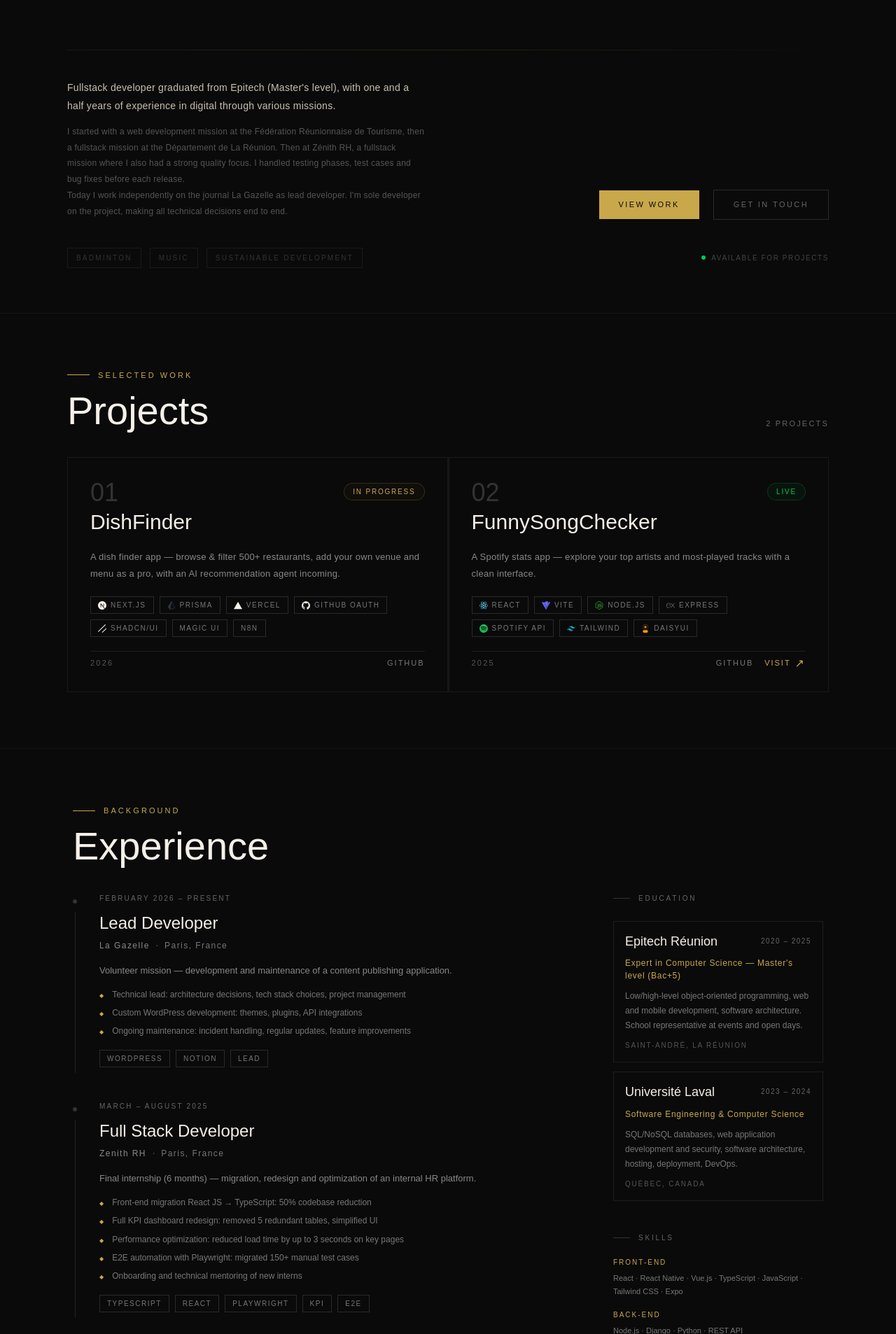
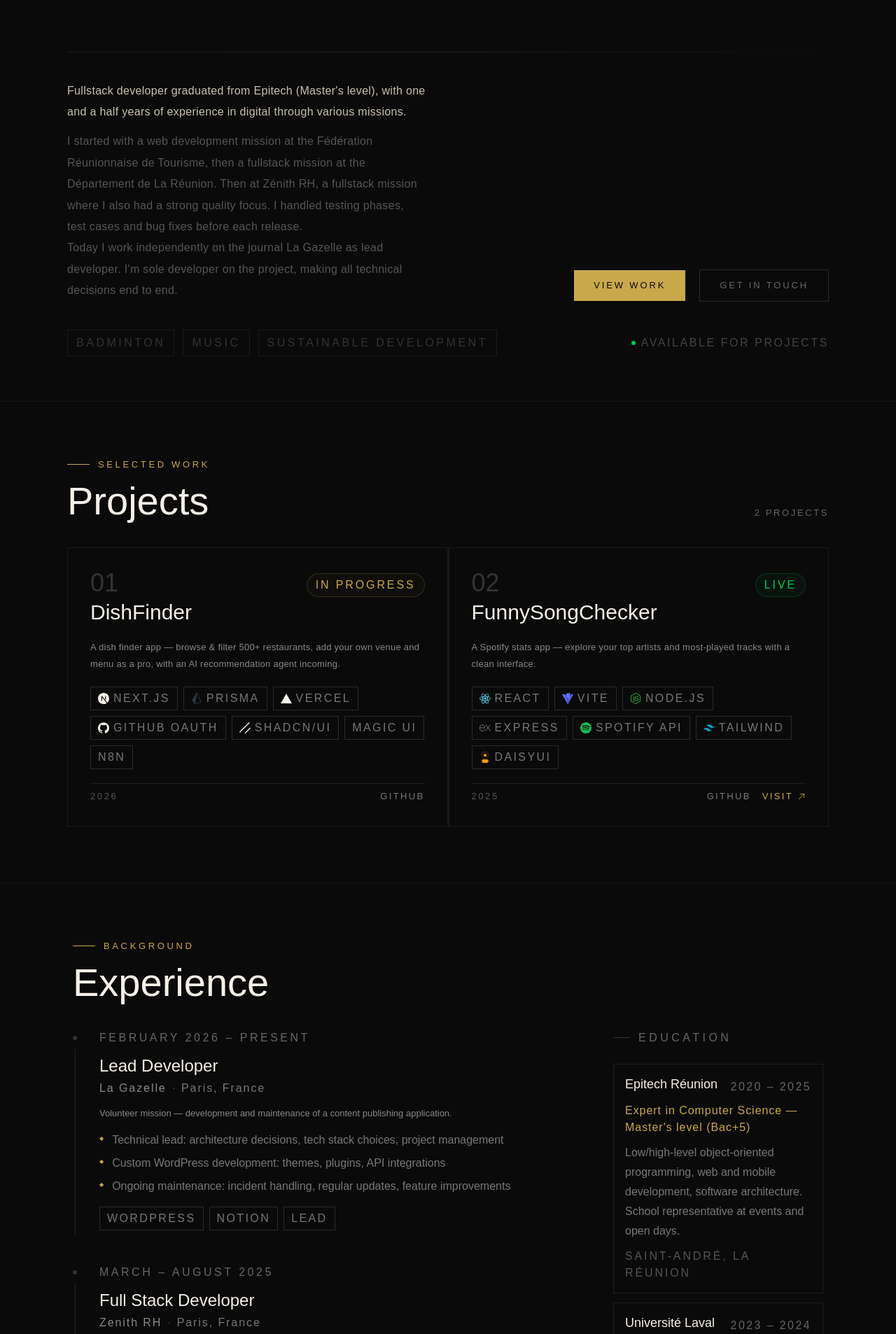
Before and after one commit to TinosS974/Portfolio, a Next.js app in the folder portfolio/: page / in a window 1280 px wide. Shown: the part 414-2320 px from the top of the page at 70% size. Built offline with nearby package versions, Linux system fonts and the light colour scheme.

Commit message:
[ADD]: technos updated , font size and arrow responsiveness

```diff
--- a/portfolio/app/page.tsx
+++ b/portfolio/app/page.tsx
@@ -33,7 +33,7 @@ export default function Home() {
             {/* Eyebrow */}
             <motion.div variants={slideLeft} className="flex items-center gap-3 mb-16">
               <motion.span variants={expandLine} className="block h-px w-8 bg-[#c9a84c]" />
-              <span className="text-[#c9a84c] text-[11px] tracking-[0.28em] uppercase">
+              <span className="text-[#c9a84c] text-[13px] tracking-[0.28em] uppercase">
                 Based in Paris · From La Réunion
               </span>
             </motion.div>
@@ -54,7 +54,7 @@ export default function Home() {
                   { label: "TypeScript", gold: false },
                   { label: "React · Node.js", gold: false },
                   { label: "Framer Motion", gold: true },
-                  { label: "PostgreSQL · Docker", gold: false },
+                  { label: "Django · PostgreSQL", gold: false },
                 ].map((tech) => (
                   <p
                     key={tech.label}
@@ -80,13 +80,13 @@ export default function Home() {
             {/* Bio + CTA */}
             <div className="flex flex-col lg:flex-row lg:items-end lg:justify-between gap-10">
               <motion.div variants={fadeUp} className="max-w-lg">
-                <p className="text-[#c8c0b0] text-[14px] leading-[1.9] tracking-[0.02em] mb-3">
+                <p className="text-[#c8c0b0] text-[16px] leading-[1.9] tracking-[0.02em] mb-3">
                   {about.bio[0]}
                 </p>
-                <p className="text-[#555] text-[12px] leading-[1.9] tracking-[0.02em]">
+                <p className="text-[#555] text-[16px] leading-[1.9] tracking-[0.02em]">
                   {about.bio[1]}
                 </p>
-                <p className="text-[#555] text-[12px] leading-[1.9] tracking-[0.02em]">
+                <p className="text-[#555] text-[16px] leading-[1.9] tracking-[0.02em]">
                   {about.bio[2]}
                 </p>
               </motion.div>
@@ -94,13 +94,13 @@ export default function Home() {
               <motion.div variants={fadeUp} className="flex items-center gap-5 flex-wrap shrink-0">
                 <Link
                   href="#projects"
-                  className="px-7 py-3 bg-[#c9a84c] text-[#0a0a0a] text-[11px] tracking-[0.22em] uppercase hover:bg-[#e8d5a3] transition-colors duration-300"
+                  className="px-7 py-3 bg-[#c9a84c] text-[#0a0a0a] text-[13px] tracking-[0.22em] uppercase hover:bg-[#e8d5a3] transition-colors duration-300"
                 >
                   View work
                 </Link>
                 <Link
                   href="#contact"
-                  className="px-7 py-3 border border-[#2a2a2a] text-[#666] text-[11px] tracking-[0.22em] uppercase hover:border-[#c9a84c44] hover:text-[#c9a84c] transition-all duration-300"
+                  className="px-7 py-3 border border-[#2a2a2a] text-[#666] text-[13px] tracking-[0.22em] uppercase hover:border-[#c9a84c44] hover:text-[#c9a84c] transition-all duration-300"
                 >
                   Get in touch
                 </Link>
@@ -117,14 +117,14 @@ export default function Home() {
               {about.interests.map((interest) => (
                 <span
                   key={interest}
-                  className="text-[10px] tracking-[0.22em] uppercase text-[#333] border border-[#1a1a1a] px-3 py-1.5"
+                  className="text-[16px] tracking-[0.22em] uppercase text-[#333] border border-[#1a1a1a] px-3 py-1.5"
                 >
                   {interest}
                 </span>
               ))}
             </div>
 
-            <div className="flex items-center gap-2 text-[10px] tracking-[0.16em] uppercase text-[#444]">
+            <div className="flex items-center gap-2 text-[16px] tracking-[0.16em] uppercase text-[#444]">
               <span className="w-1.5 h-1.5 rounded-full bg-green-500 inline-block" />
               Available for projects
             </div>
--- a/portfolio/components/Navbar.tsx
+++ b/portfolio/components/Navbar.tsx
@@ -58,7 +58,7 @@ export default function Navbar() {
               <li key={link.label}>
 
                   <a href={link.href}
-                  className="text-[#666] text-[11px] tracking-[0.2em] uppercase hover:text-[#c9a84c] transition-colors duration-300"
+                  className="text-[#666] text-[13px] tracking-[0.2em] uppercase hover:text-[#c9a84c] transition-colors duration-300"
                 >
                   {link.label}
                 </a>
@@ -129,7 +129,7 @@ export default function Navbar() {
               initial={{ opacity: 0 }}
               animate={{ opacity: 1 }}
               transition={{ delay: 0.4 }}
-              className="absolute bottom-10 text-[#444] text-[11px] tracking-[0.2em] uppercase"
+              className="absolute bottom-10 text-[#444] text-[13px] tracking-[0.2em] uppercase"
             >
               {about.email}
             </motion.span>
--- a/portfolio/components/sections/Experiences.tsx
+++ b/portfolio/components/sections/Experiences.tsx
@@ -31,7 +31,7 @@ export default function Experiences() {
         >
           <motion.div variants={fadeUp} className="flex items-center gap-3 mb-4">
             <span className="block h-px w-8 bg-[#c9a84c]" />
-            <span className="text-[#c9a84c] text-[11px] tracking-[0.28em] uppercase">
+            <span className="text-[#c9a84c] text-[13px] tracking-[0.28em] uppercase">
               Background
             </span>
           </motion.div>
@@ -70,7 +70,7 @@ export default function Experiences() {
 
                 {/* Contenu */}
                 <div className="flex flex-col gap-3 pb-2">
-                  <span className="text-[10px] tracking-[0.22em] uppercase text-[#666]">
+                  <span className="text-[16px] tracking-[0.22em] uppercase text-[#666]">
                     {exp.period}
                   </span>
 
@@ -79,11 +79,11 @@ export default function Experiences() {
                       {exp.role}
                     </h3>
                     <div className="flex items-center gap-2 mt-1">
-                      <span className="text-[12px] tracking-[0.12em] text-[#888]">
+                      <span className="text-[16px] tracking-[0.12em] text-[#888]">
                         {exp.company}
                       </span>
                       <span className="text-[#444]">·</span>
-                      <span className="text-[12px] tracking-[0.12em] text-[#777]">
+                      <span className="text-[16px] tracking-[0.12em] text-[#777]">
                         {exp.location}
                       </span>
                     </div>
@@ -95,7 +95,7 @@ export default function Experiences() {
 
                   <ul className="flex flex-col gap-1.5">
                     {exp.highlights.map((h, i) => (
-                      <li key={i} className="flex items-start gap-3 text-[12px] text-[#777] leading-[1.7]">
+                      <li key={i} className="flex items-start gap-3 text-[16px] text-[#777] leading-[1.7]">
                         <span className="text-[#c9a84c] mt-[5px] shrink-0 text-[8px]">◆</span>
                         {h}
                       </li>
@@ -106,7 +106,7 @@ export default function Experiences() {
                     {exp.tags.map((tag) => (
                       <span
                         key={tag}
-                        className="text-[10px] tracking-[0.15em] uppercase text-[#777] border border-[#2a2a2a] px-2.5 py-1"
+                        className="text-[16px] tracking-[0.15em] uppercase text-[#777] border border-[#2a2a2a] px-2.5 py-1"
                       >
                         {tag}
                       </span>
@@ -127,7 +127,7 @@ export default function Experiences() {
             {/* Education label */}
             <motion.div variants={fadeIn} className="flex items-center gap-3 mb-6">
               <span className="block h-px w-6 bg-[#333]" />
-              <span className="text-[#666] text-[10px] tracking-[0.28em] uppercase">
+              <span className="text-[#666] text-[16px] tracking-[0.28em] uppercase">
                 Education
               </span>
             </motion.div>
@@ -142,20 +142,20 @@ export default function Experiences() {
                   <h4 className="text-lg font-light text-[#f5f0e8] group-hover:text-[#c9a84c] transition-colors duration-300 leading-snug">
                     {edu.school}
                   </h4>
-                  <span className="text-[10px] tracking-[0.15em] text-[#666] uppercase shrink-0 mt-1">
+                  <span className="text-[16px] tracking-[0.15em] text-[#666] uppercase shrink-0 mt-1">
                     {edu.period}
                   </span>
                 </div>
 
-                <p className="text-[12px] tracking-[0.06em] text-[#c9a84c] font-light">
+                <p className="text-[16px] tracking-[0.06em] text-[#c9a84c] font-light">
                   {edu.degree}
                 </p>
 
-                <p className="text-[12px] text-[#777] leading-[1.75]">
+                <p className="text-[16px] text-[#777] leading-[1.75]">
                   {edu.description}
                 </p>
 
-                <span className="text-[10px] tracking-[0.18em] uppercase text-[#555]">
+                <span className="text-[16px] tracking-[0.18em] uppercase text-[#555]">
                   {edu.location}
                 </span>
               </motion.div>
@@ -165,7 +165,7 @@ export default function Experiences() {
             <motion.div variants={fadeUp} className="mt-8">
               <div className="flex items-center gap-3 mb-5">
                 <span className="block h-px w-6 bg-[#333]" />
-                <span className="text-[#666] text-[10px] tracking-[0.28em] uppercase">
+                <span className="text-[#666] text-[16px] tracking-[0.28em] uppercase">
                   Skills
                 </span>
               </div>
@@ -173,10 +173,10 @@ export default function Experiences() {
               <div className="flex flex-col gap-4">
                 {skillCategories.map((cat) => (
                   <motion.div key={cat.label} variants={fadeUp}>
-                    <span className="text-[10px] tracking-[0.2em] uppercase text-[#c9a84c] block mb-1.5">
+                    <span className="text-[16px] tracking-[0.2em] uppercase text-[#c9a84c] block mb-1.5">
                       {cat.label}
                     </span>
-                    <p className="text-[11px] text-[#777] leading-[1.7]">
+                    <p className="text-[13px] text-[#777] leading-[1.7]">
                       {cat.items.join(" · ")}
                     </p>
                   </motion.div>
--- a/portfolio/components/sections/Projects.tsx
+++ b/portfolio/components/sections/Projects.tsx
@@ -12,6 +12,7 @@ import {
 import { projects } from "@/lib/data";
 import { staggerContainer, fadeUp } from "@/lib/motion";
 import type { Project } from "@/lib/data";
+import { HiArrowUpRight } from "react-icons/hi2";
 
 const techIcons: Record<string, { icon: React.ReactElement; color: string }> = {
   "React":        { icon: <SiReact />,       color: "#61DAFB" },
@@ -60,7 +61,7 @@ function ProjectCard({ project, index }: { project: Project; index: number }) {
           </h3>
         </div>
 
-        <span className={`shrink-0 mt-1 px-3 py-1 text-[10px] tracking-[0.18em] uppercase border rounded-full ${statusColor[project.status]}`}>
+        <span className={`shrink-0 mt-1 px-3 py-1 text-[16px] tracking-[0.18em] uppercase border rounded-full ${statusColor[project.status]}`}>
           {statusLabel[project.status]}
         </span>
       </div>
@@ -77,10 +78,10 @@ function ProjectCard({ project, index }: { project: Project; index: number }) {
           return (
             <span
               key={tag}
-              className="flex items-center gap-1.5 text-[10px] tracking-[0.15em] uppercase text-[#777] border border-[#2a2a2a] px-2.5 py-1"
+              className="flex items-center gap-1.5 text-[16px] tracking-[0.15em] uppercase text-[#777] border border-[#2a2a2a] px-2.5 py-1"
             >
               {tech && (
-                <span style={{ color: tech.color }} className="text-[12px] shrink-0">
+                <span style={{ color: tech.color }} className="text-[16px] shrink-0">
                   {tech.icon}
                 </span>
               )}
@@ -92,7 +93,7 @@ function ProjectCard({ project, index }: { project: Project; index: number }) {
 
       {/* Footer */}
       <div className="flex items-center justify-between pt-2 border-t border-[#1e1e1e]">
-        <span className="text-[11px] tracking-[0.2em] text-[#555] uppercase">
+        <span className="text-[13px] tracking-[0.2em] text-[#555] uppercase">
           {project.year}
         </span>
 
@@ -102,7 +103,7 @@ function ProjectCard({ project, index }: { project: Project; index: number }) {
               href={project.github}
               target="_blank"
               rel="noopener noreferrer"
-              className="text-[11px] tracking-[0.18em] uppercase text-[#777] hover:text-[#c9a84c] transition-colors duration-300"
+              className="text-[13px] tracking-[0.18em] uppercase text-[#777] hover:text-[#c9a84c] transition-colors duration-300"
             >
               GitHub
             </Link>
@@ -112,10 +113,10 @@ function ProjectCard({ project, index }: { project: Project; index: number }) {
               href={project.href}
               target="_blank"
               rel="noopener noreferrer"
-              className="text-[11px] tracking-[0.18em] uppercase text-[#c9a84c] hover:text-[#e8d5a3] transition-colors duration-300 flex items-center gap-1.5"
+              className="text-[13px] tracking-[0.18em] uppercase text-[#c9a84c] hover:text-[#e8d5a3] transition-colors duration-300 flex items-center gap-1.5"
             >
               Visit
-              <span className="text-base leading-none">↗</span>
+              <HiArrowUpRight className="w-3 h-3" />
             </Link>
           )}
         </div>
@@ -142,7 +143,7 @@ export default function Projects() {
         <div>
           <motion.div variants={fadeUp} className="flex items-center gap-3 mb-4">
             <span className="block h-px w-8 bg-[#c9a84c]" />
-            <span className="text-[#c9a84c] text-[11px] tracking-[0.28em] uppercase">
+            <span className="text-[#c9a84c] text-[13px] tracking-[0.28em] uppercase">
               Selected work
             </span>
           </motion.div>
@@ -157,7 +158,7 @@ export default function Projects() {
 
         <motion.span
           variants={fadeUp}
-          className="text-[#666] text-[11px] tracking-[0.2em] uppercase"
+          className="text-[#666] text-[13px] tracking-[0.2em] uppercase"
         >
           {projects.length} projects
         </motion.span>
```
Also changed, not shown: portfolio/components/sections/Contact.tsx (+10 -16 lines), portfolio/next.config.ts (+6 -2 lines).
